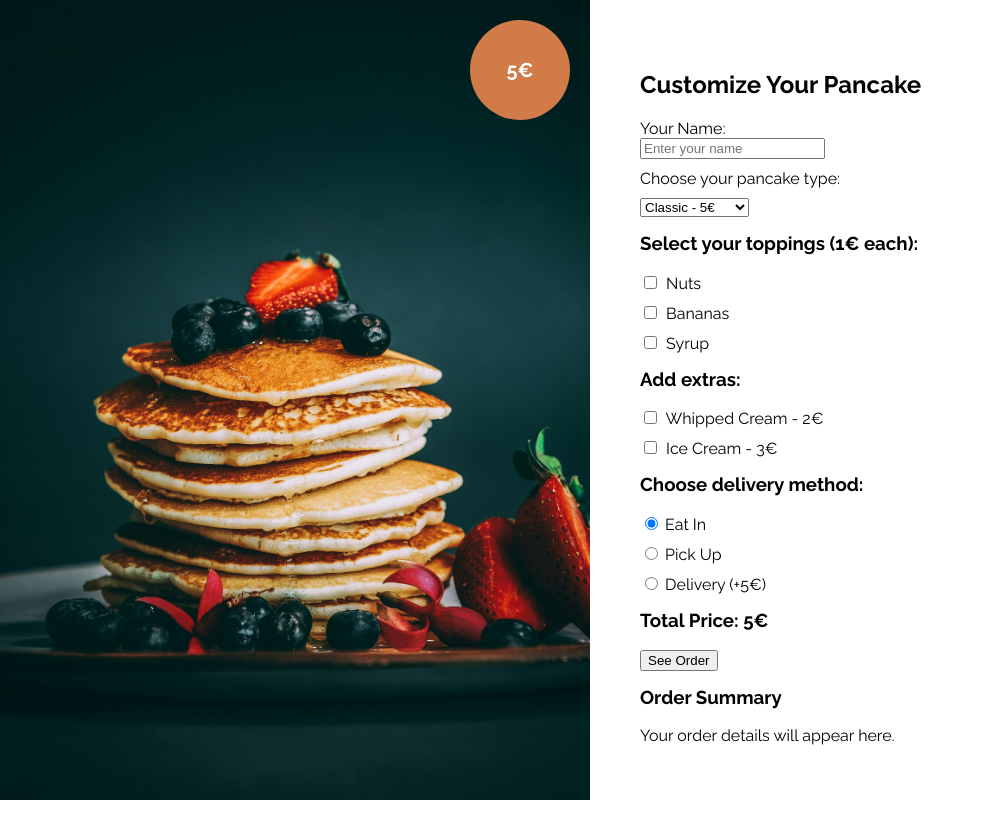
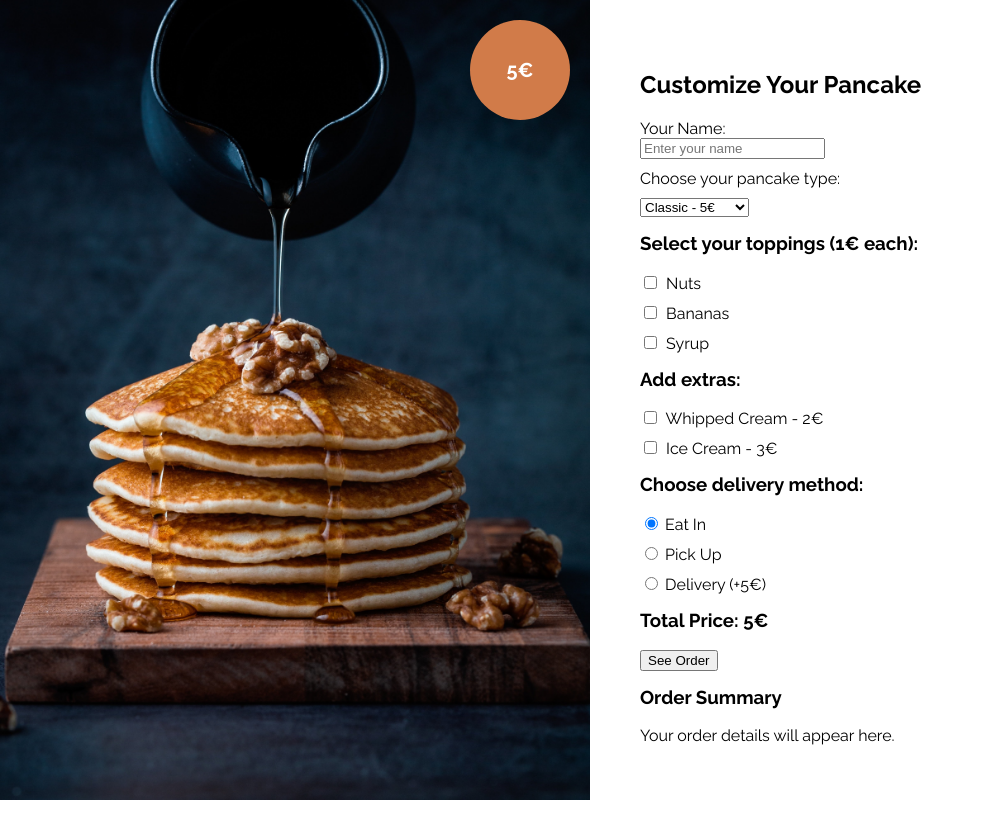
Before and after one commit to AbuAlSaeidRajon/javascript_tasks, a plain HTML site: page Week_05/Pancake_maker_2/index.html in a window 1280 px wide. Shown: the whole page, without its empty margins (0-984 px from the left). Drawn offline with Linux system fonts and the light colour scheme.

Commit message:
pancake maker complete

```diff
--- a/Week_05/Pancake_maker_2/index.html
+++ b/Week_05/Pancake_maker_2/index.html
@@ -8,7 +8,7 @@
   <body>
     <div class="container">
       <div class="image-container">
-        <img src="pancake.jpeg" alt="Delicious pancakes" />
+        <img src="pancake 1.jpg" alt="Delicious pancakes" />
         <div class="price-banner"><span id="totalPrice">5€</span></div>
       </div>
 
```
Also changed, not shown: Week_05/Pancake_maker_2/pancake 1.jpg (added).
